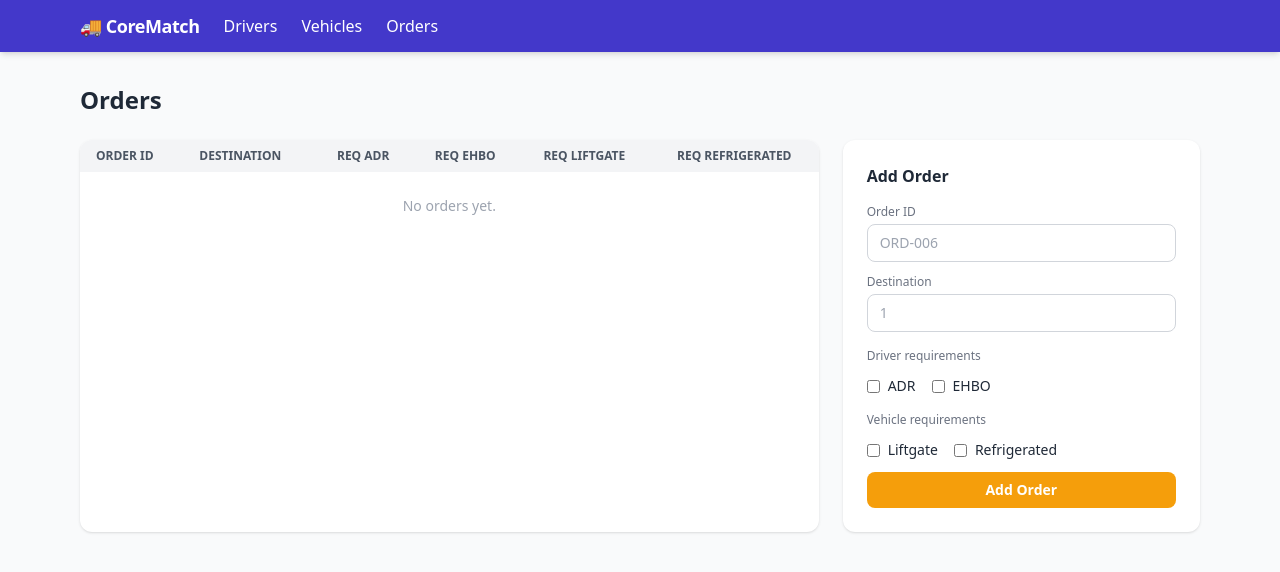
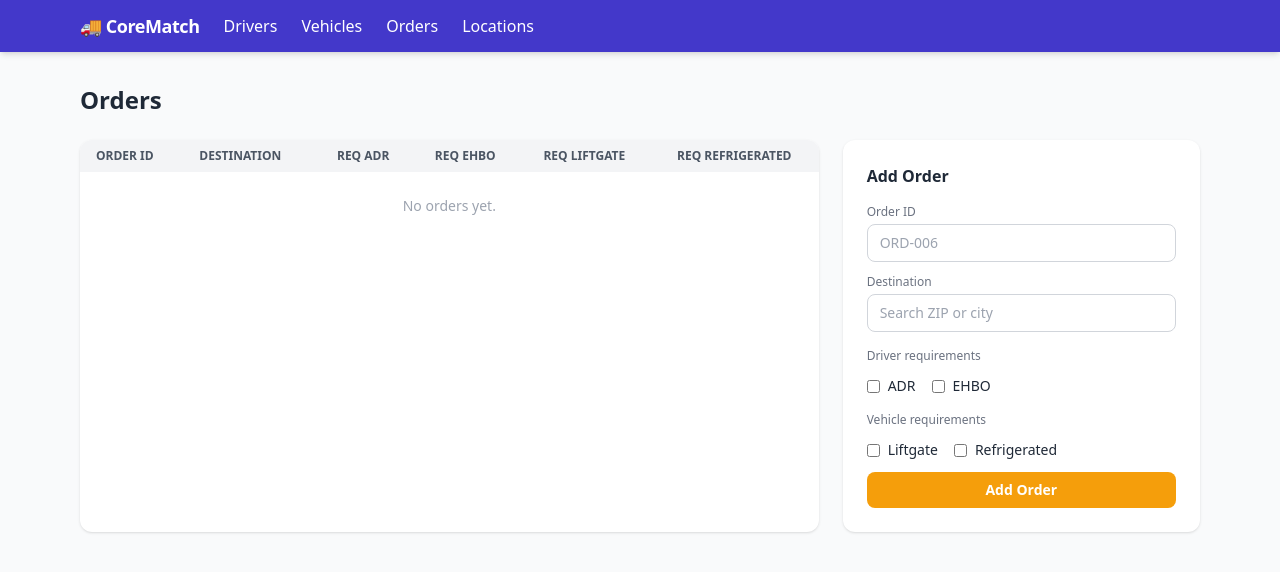
Before and after one commit to bluecitylights/corematch-logistics, a FastAPI app: page /orders in a window 1280 px wide. Shown: the top 572 px of the page. Run offline with FastAPI, Linux system fonts and the light colour scheme; data that the repository does not hold is empty; some libraries are stand-ins or nearby versions.

Commit message:
feat: add location management ui and api (#5)
Rebuild the distance matrix after adding a location and expose searchable location selection across resource forms.\n\nCo-authored-by: Copilot <223556219+Copilot@users.noreply.github.com>

Co-authored-by: bluecitylights <bluecitylights@users.noreply.github.com>

```diff
--- a/db/locations.py
+++ b/db/locations.py
@@ -27,6 +27,25 @@ def _distance(origin: tuple[str, str, float, float], destination: tuple[str, str
     a = math.sin(dlat / 2) ** 2 + math.cos(lat1) * math.cos(lat2) * math.sin(dlon / 2) ** 2
     km = 6371 * 2 * math.asin(math.sqrt(a))
     return round(km * 1000), 0 if origin[0] == destination[0] else round((km / 50) * 60)
+
+
+def rebuild_distance_matrix(con: duckdb.DuckDBPyConnection) -> None:
+    rows = con.execute(
+        "SELECT zip, city, latitude, longitude FROM locations ORDER BY zip"
+    ).fetchall()
+    matrix = [
+        (origin[0], destination[0], *_distance(origin, destination))
+        for origin in rows
+        for destination in rows
+    ]
+    con.execute("DELETE FROM distance_matrix")
+    con.executemany(
+        """
+        INSERT INTO distance_matrix (origin_zip, dest_zip, distance_m, travel_time_min)
+        VALUES (?, ?, ?, ?)
+        """,
+        matrix,
+    )
 
 
 def ensure_location_schema(con: duckdb.DuckDBPyConnection) -> None:
@@ -94,19 +113,5 @@ def ensure_location_schema(con: duckdb.DuckDBPyConnection) -> None:
             )
             con.execute(f"ALTER TABLE {table} DROP COLUMN {old_column}")
 
-    rows = con.execute(
-        "SELECT zip, city, latitude, longitude FROM locations ORDER BY zip"
-    ).fetchall()
-    matrix = [
-        (origin[0], destination[0], *_distance(origin, destination))
-        for origin in rows
-        for destination in rows
-    ]
-    con.executemany(
-        """
-        INSERT INTO distance_matrix (origin_zip, dest_zip, distance_m, travel_time_min)
-        VALUES (?, ?, ?, ?)
-        ON CONFLICT (origin_zip, dest_zip) DO NOTHING
-        """,
-        matrix,
-    )
+    if con.execute("SELECT COUNT(*) FROM distance_matrix").fetchone()[0] == 0:
+        rebuild_distance_matrix(con)
--- a/services/resources.py
+++ b/services/resources.py
@@ -5,6 +5,7 @@ from typing import Any
 from fastapi import HTTPException
 
 from db import api_rows, api_update, get_db
+from db.locations import rebuild_distance_matrix
 
 
 def list_resources(table: str, include_inactive: bool = False) -> list[dict[str, Any]]:
@@ -46,6 +47,25 @@ def list_orders() -> list[dict[str, Any]]:
         return api_rows(con, "SELECT * FROM orders ORDER BY order_id")
 
 
+def list_locations() -> list[dict[str, Any]]:
+    with get_db() as con:
+        return api_rows(con, "SELECT * FROM locations ORDER BY zip")
+
+
+def create_location(payload: dict[str, Any]) -> dict[str, Any]:
+    with get_db() as con:
+        con.execute(
+            "INSERT INTO locations (zip, city, latitude, longitude) VALUES (?, ?, ?, ?)",
+            [payload["zip"], payload["city"], payload["latitude"], payload["longitude"]],
+        )
+        rebuild_distance_matrix(con)
+        return api_rows(
+            con,
+            "SELECT * FROM locations WHERE zip = ?",
+            [payload["zip"]],
+        )[0]
+
+
 def create_order(payload: dict[str, Any]) -> dict[str, Any]:
     columns = ("order_id", "destination_location_id", "req_driver_adr", "req_driver_ehbo", "req_vehicle_liftgate", "req_vehicle_refrigerated")
     with get_db() as con:
--- a/ui/routes.py
+++ b/ui/routes.py
@@ -11,8 +11,10 @@ from engine import run_corematch_logistics
 from services.resources import (
     create_driver,
     create_order,
+    create_location,
     create_vehicle,
     list_orders,
+    list_locations,
     list_resources,
     update_driver,
     update_vehicle,
@@ -35,6 +37,17 @@ def _tmpl(request: Request, name: str, ctx: dict):
     return templates.TemplateResponse(request, name, ctx)
 
 
+def _location_label(location: dict) -> str:
+    return f"{location['zip']} {location['city']}"
+
+
+def _locations_context() -> list[dict]:
+    return [
+        {**location, "address": _location_label(location)}
+        for location in list_locations()
+    ]
+
+
 @router.get("/", response_class=HTMLResponse)
 async def index(request: Request):
     with get_db() as con:
@@ -51,13 +64,37 @@ async def index(request: Request):
 @router.get("/drivers", response_class=HTMLResponse)
 async def drivers_page(request: Request):
     drivers = list_resources("drivers", include_inactive=True)
+    locations = {location["location_id"]: location["address"] for location in _locations_context()}
     rows = [
         (driver["driver_id"], driver["location_id"], driver["is_active"],
-         driver["skill_adr"], driver["skill_ehbo"])
+        driver["skill_adr"], driver["skill_ehbo"], locations.get(driver["location_id"], "Unknown"))
         for driver in drivers
     ]
     template = "partials/drivers.html" if _is_htmx(request) else "drivers.html"
-    return _tmpl(request, template, {"drivers": rows})
+    return _tmpl(request, template, {"drivers": rows, "locations": _locations_context()})
+
+
+@router.get("/locations", response_class=HTMLResponse)
+async def locations_page(request: Request):
+    locations = _locations_context()
+    return _tmpl(request, "locations.html", {"locations": locations})
+
+
+@router.post("/locations", response_class=HTMLResponse)
+async def add_location(
+    request: Request,
+    zip: str = Form(...),
+    city: str = Form(...),
+    latitude: float = Form(...),
+    longitude: float = Form(...),
+):
+    create_location({
+        "zip": zip,
+        "city": city,
+        "latitude": latitude,
+        "longitude": longitude,
+    })
+    return await locations_page(request)
 
 
 @router.post("/drivers", response_class=HTMLResponse)
@@ -86,13 +123,15 @@ async def deactivate_driver(driver_id: str, request: Request):
 @router.get("/vehicles", response_class=HTMLResponse)
 async def vehicles_page(request: Request):
     vehicles = list_resources("vehicles", include_inactive=True)
+    locations = {location["location_id"]: location["address"] for location in _locations_context()}
     rows = [
         (vehicle["vehicle_id"], vehicle["license_plate"], vehicle["location_id"],
-         vehicle["is_active"], vehicle["spec_liftgate"], vehicle["spec_refrigerated"])
+         vehicle["is_active"], vehicle["spec_liftgate"], vehicle["spec_refrigerated"],
+         locations.get(vehicle["location_id"], "Unknown"))
         for vehicle in vehicles
     ]
     template = "partials/vehicles.html" if _is_htmx(request) else "vehicles.html"
-    return _tmpl(request, template, {"vehicles": rows})
+    return _tmpl(request, template, {"vehicles": rows, "locations": _locations_context()})
 
 
 @router.post("/vehicles", response_class=HTMLResponse)
@@ -123,14 +162,16 @@ async def deactivate_vehicle(vehicle_id: str, request: Request):
 @router.get("/orders", response_class=HTMLResponse)
 async def orders_page(request: Request):
     orders = list_orders()
+    locations = {location["location_id"]: location["address"] for location in _locations_context()}
     rows = [
         (order["order_id"], order["destination_location_id"], order["req_driver_adr"],
          order["req_driver_ehbo"], order["req_vehicle_liftgate"],
-         order["req_vehicle_refrigerated"])
+         order["req_vehicle_refrigerated"],
+         locations.get(order["destination_location_id"], "Unknown"))
         for order in orders
     ]
     template = "partials/orders.html" if _is_htmx(request) else "orders.html"
-    return _tmpl(request, template, {"orders": rows})
+    return _tmpl(request, template, {"orders": rows, "locations": _locations_context()})
 
 
 @router.post("/orders", response_class=HTMLResponse)
--- a/ui/templates/base.html
+++ b/ui/templates/base.html
@@ -11,6 +11,13 @@
     .htmx-request .htmx-indicator { opacity: 1; }
     .htmx-request.htmx-indicator { opacity: 1; }
   </style>
+  <script>
+    function setLocationId(input) {
+      const option = Array.from(document.getElementById(input.getAttribute("list")).options)
+        .find(item => item.value === input.value);
+      input.form.elements[input.dataset.locationField].value = option?.dataset.locationId || "";
+    }
+  </script>
 </head>
 <body class="bg-gray-50 text-gray-800 min-h-screen">
 
@@ -21,6 +28,7 @@
       <a href="/drivers"  class="hover:text-indigo-200 transition-colors">Drivers</a>
       <a href="/vehicles" class="hover:text-indigo-200 transition-colors">Vehicles</a>
       <a href="/orders"   class="hover:text-indigo-200 transition-colors">Orders</a>
+      <a href="/locations" class="hover:text-indigo-200 transition-colors">Locations</a>
     </div>
   </nav>
 
--- a/ui/templates/orders.html
+++ b/ui/templates/orders.html
@@ -29,8 +29,15 @@
       </div>
       <div>
         <label class="block text-xs text-gray-500 mb-1">Destination</label>
-        <input name="destination_location_id" type="number" required placeholder="1"
+        <input name="destination_search" list="order-locations" data-location-field="destination_location_id"
+          oninput="setLocationId(this)" required placeholder="Search ZIP or city"
           class="w-full border border-gray-300 rounded-lg px-3 py-2 text-sm focus:outline-none focus:ring-2 focus:ring-indigo-400" />
+        <input name="destination_location_id" type="hidden" required />
+        <datalist id="order-locations">
+          {% for location in locations %}
+          <option value="{{ location.address }}" data-location-id="{{ location.location_id }}"></option>
+          {% endfor %}
+        </datalist>
       </div>
       <p class="text-xs text-gray-500 font-medium pt-1">Driver requirements</p>
       <div class="flex gap-4">
--- a/ui/templates/partials/drivers.html
+++ b/ui/templates/partials/drivers.html
@@ -13,7 +13,7 @@
     {% for d in drivers %}
     <tr class="hover:bg-gray-50 {% if not d[2] %}opacity-40{% endif %}">
       <td class="px-4 py-2 font-mono font-semibold">{{ d[0] }}</td>
-      <td class="px-4 py-2">{{ d[1] }}</td>
+      <td class="px-4 py-2">{{ d[5] }}</td>
       <td class="px-4 py-2 text-center">{{ '✓' if d[3] else '–' }}</td>
       <td class="px-4 py-2 text-center">{{ '✓' if d[4] else '–' }}</td>
       <td class="px-4 py-2 text-center">
--- a/ui/templates/partials/orders.html
+++ b/ui/templates/partials/orders.html
@@ -13,7 +13,7 @@
     {% for o in orders %}
     <tr class="hover:bg-gray-50">
       <td class="px-4 py-2 font-mono font-semibold">{{ o[0] }}</td>
-      <td class="px-4 py-2">{{ o[1] }}</td>
+      <td class="px-4 py-2">{{ o[6] }}</td>
       <td class="px-4 py-2 text-center">{{ '✓' if o[2] else '–' }}</td>
       <td class="px-4 py-2 text-center">{{ '✓' if o[3] else '–' }}</td>
       <td class="px-4 py-2 text-center">{{ '✓' if o[4] else '–' }}</td>
--- a/ui/templates/partials/vehicles.html
+++ b/ui/templates/partials/vehicles.html
@@ -15,7 +15,7 @@
     <tr class="hover:bg-gray-50 {% if not v[3] %}opacity-40{% endif %}">
       <td class="px-4 py-2 font-mono font-semibold">{{ v[0] }}</td>
       <td class="px-4 py-2 font-mono text-xs">{{ v[1] }}</td>
-      <td class="px-4 py-2">{{ v[2] }}</td>
+      <td class="px-4 py-2">{{ v[6] }}</td>
       <td class="px-4 py-2 text-center">{{ '✓' if v[4] else '–' }}</td>
       <td class="px-4 py-2 text-center">{{ '✓' if v[5] else '–' }}</td>
       <td class="px-4 py-2 text-center">
```
Also changed, not shown: api/routes.py (+11 -2 lines), ui/templates/drivers.html (+8 -1 lines), ui/templates/locations.html (added, +63 -0 lines), ui/templates/vehicles.html (+8 -1 lines).
